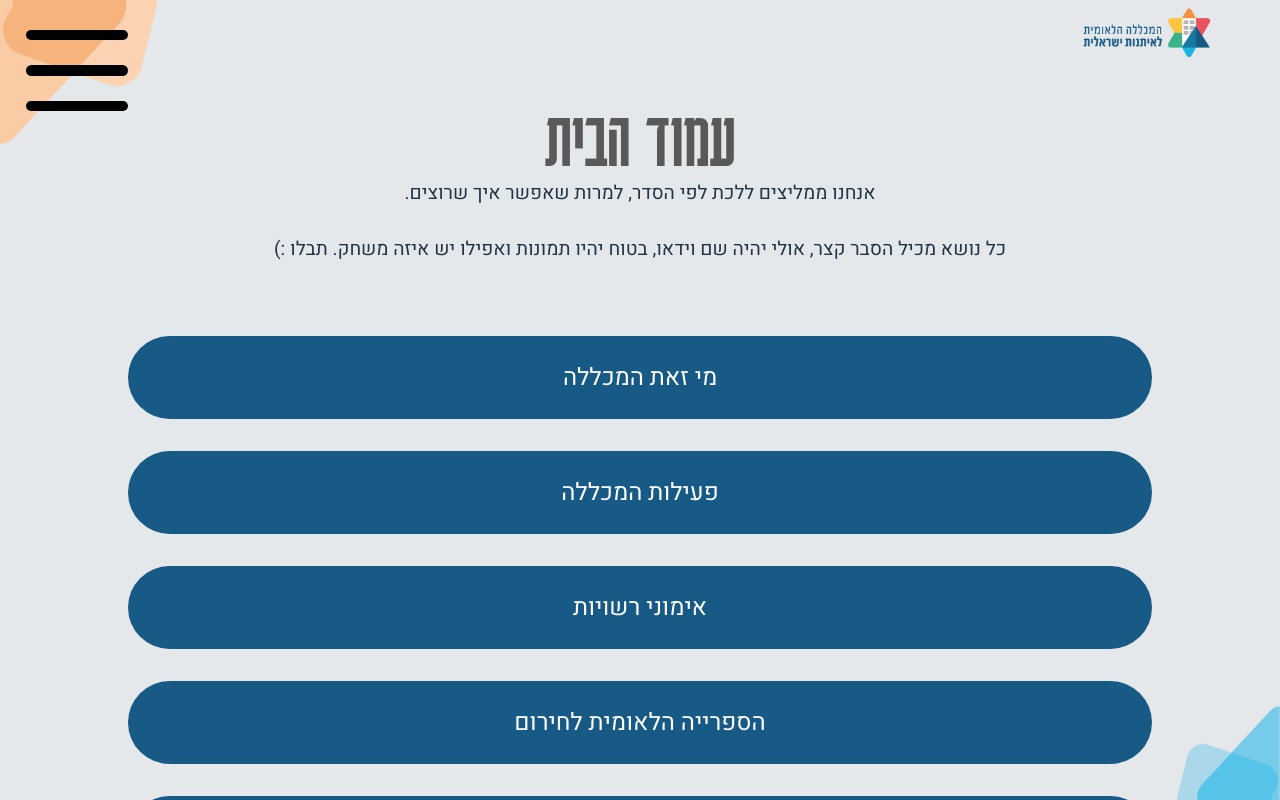
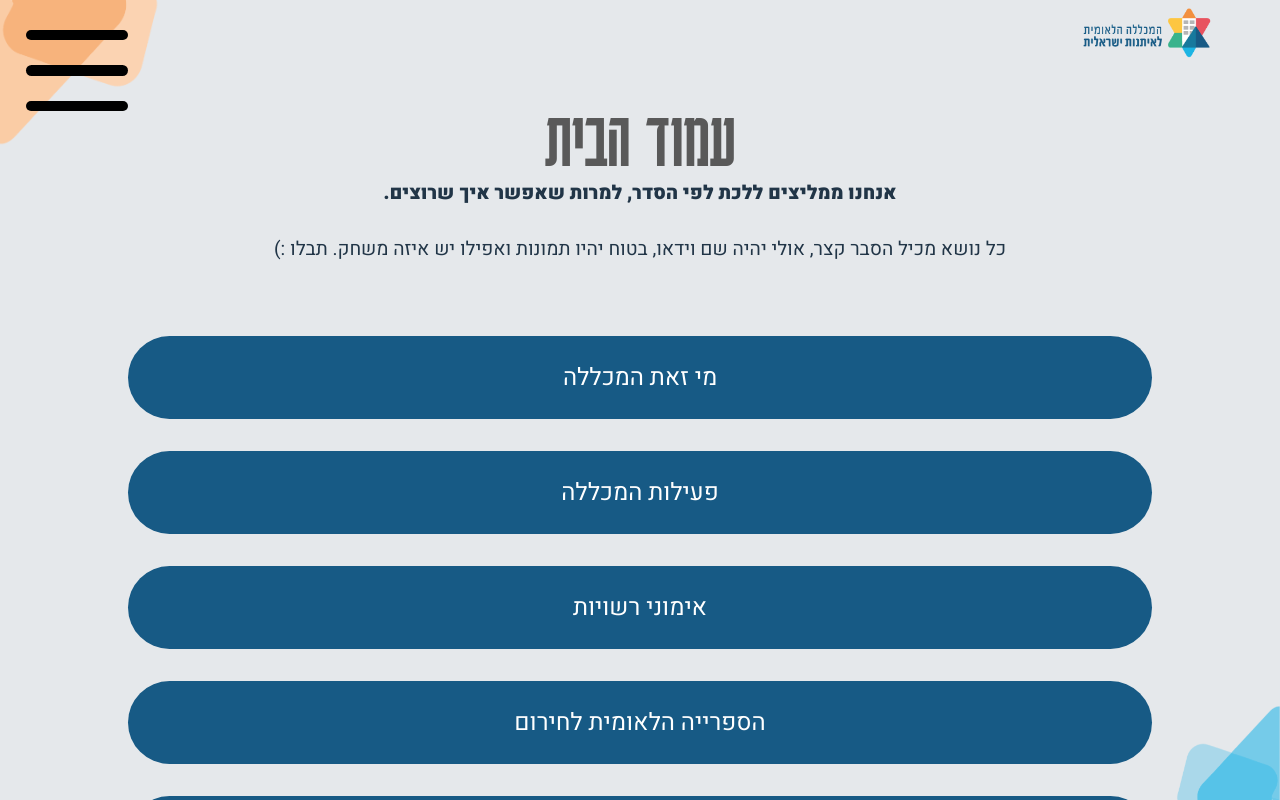
Before and after one commit to AvitalHamburg/my-collage-app, a Vue app: page / in a window 1280 px wide. Both pictures are taken after a click on the picture 640 px from the left and 688 px from the top of the page. Built offline with nearby package versions, Linux system fonts and the light colour scheme.

Commit message:
git commit

```diff
--- a/src/components/KnowCollage.vue
+++ b/src/components/KnowCollage.vue
@@ -116,7 +116,7 @@ observer.observe(image1.value);
 
 @font-face {
   font-family: "Heebo-Black";
-  font-weight: 400;
+  font-weight: normal;
   src: url("../assets/fonts/Heebo-Black.woff"),
        format("woff");
 }
--- a/src/components/LibraryCollage.vue
+++ b/src/components/LibraryCollage.vue
@@ -75,6 +75,13 @@ observer.observe(image2.value);
   src: url("../assets/fonts/Heebo-VariableFont_wght.woff"),
        format("woff");
 }
+@font-face {
+  font-family: "Heebo-Black";
+  font-weight: normal;
+  src: url("../assets/fonts/Heebo-Black.woff"),
+       format("woff");
+}
+
 #page {
   position: fixed;
   top: 0;
--- a/src/components/Menu.vue
+++ b/src/components/Menu.vue
@@ -55,7 +55,12 @@ const moveToPage = (index) => {
   src: url("../assets/fonts/Karantina-Regular.woff"),
   format("woff");
 }
-
+@font-face {
+  font-family: "Heebo-Black";
+  font-weight: normal;
+  src: url("../assets/fonts/Heebo-Black.woff"),
+       format("woff");
+}
 
 
 #page {
@@ -147,7 +152,7 @@ const moveToPage = (index) => {
   width:70vw;
   right:50%;
   transform: translateX(50%);
-  font-family: "Heebo";
+  font-family: "Heebo-Black";
   font-size: 1.2em;
   direction: rtl;
   font-weight:700;
--- a/src/components/VideoPage.vue
+++ b/src/components/VideoPage.vue
@@ -46,6 +46,12 @@ const goToMenu = () =>{
 * {
 overflow: hidden;
 direction: rtl;
+}
+@font-face {
+  font-family: "Heebo-Black";
+  font-weight: normal;
+  src: url("../assets/fonts/Heebo-Black.woff"),
+       format("woff");
 }
 
 #page {
@@ -186,7 +192,7 @@ font-size: 1.4em;
 margin-bottom: 2vh;
 direction: rtl;
 text-align: right;
-font-family: "Heebo Black";
+font-family: "Heebo-Black";
 color:rgb(28, 180, 227);
 width: 95vw;
 text-align: right;
@@ -196,7 +202,7 @@ font-size: 1.3em;
 margin-bottom: 2vh;
 direction: rtl;
 text-align: right;
-font-family: "Heebo Black";
+font-family: "Heebo-Black";
 color: rgb(89,89,89);
 text-align: right;
 
@@ -206,7 +212,7 @@ font-size: 1.5em;
 margin-bottom: 2vh;
 direction: rtl;
 text-align: right;
-font-family: "Heebo Black";
+font-family: "Heebo-Black";
 color: rgb(89,89,89);
 text-align: right;
 
--- a/src/components/knowInfo.vue
+++ b/src/components/knowInfo.vue
@@ -74,6 +74,13 @@ observer.observe(image1.value);
   font-family: "Heebo";
   font-weight: normal;
   src: url("../assets/fonts/Heebo-VariableFont_wght.woff"),
+       format("woff");
+}
+
+@font-face {
+  font-family: "Heebo-Black";
+  font-weight: normal;
+  src: url("../assets/fonts/Heebo-Black.woff"),
        format("woff");
 }
 
@@ -154,7 +161,7 @@ observer.observe(image1.value);
   margin-bottom: 2vh;
   direction: rtl;
   text-align: right;
-  font-family: "Heebo Black";
+  font-family: "Heebo-Black";
   color:rgb(28, 180, 227);
   width: 95vw;
 }
@@ -163,7 +170,7 @@ observer.observe(image1.value);
   margin-bottom: 2vh;
   direction: rtl;
   text-align: right;
-  font-family: "Heebo Black";
+  font-family:"Heebo-Black";
   color: rgb(89,89,89);
 }
 
@@ -172,7 +179,7 @@ observer.observe(image1.value);
   margin-bottom: 2vh;
   direction: rtl;
   text-align: right;
-  font-family: "Heebo Black";
+  font-family: "Heebo-Black";
   color: rgb(89,89,89);
 }
 .grey-big {
@@ -180,7 +187,7 @@ observer.observe(image1.value);
   margin-bottom: 2vh;
   direction: rtl;
   text-align: right;
-  font-family: "Heebo Black";
+  font-family: "Heebo-Black";
   color: rgb(89,89,89);
 }
 .animate {
```
